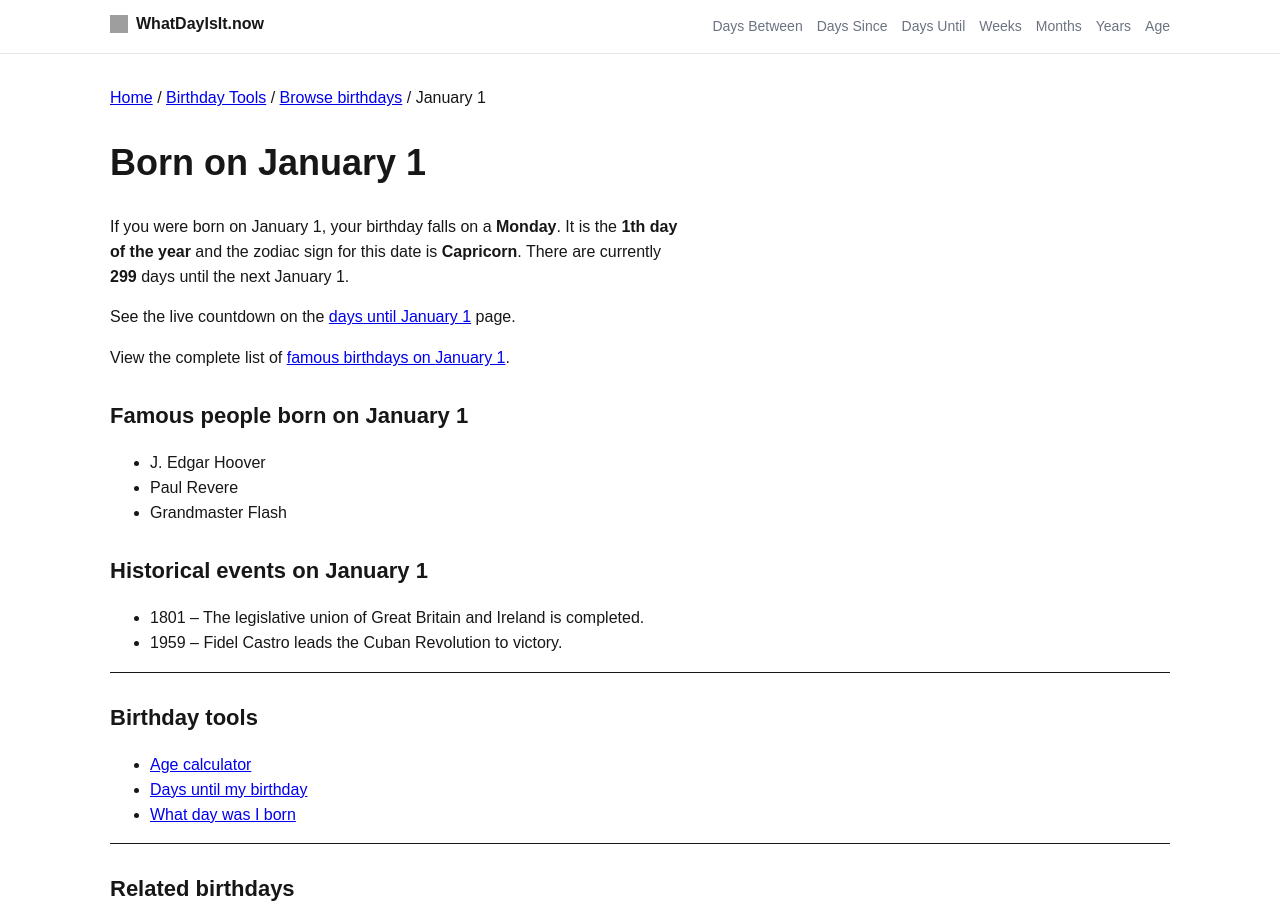
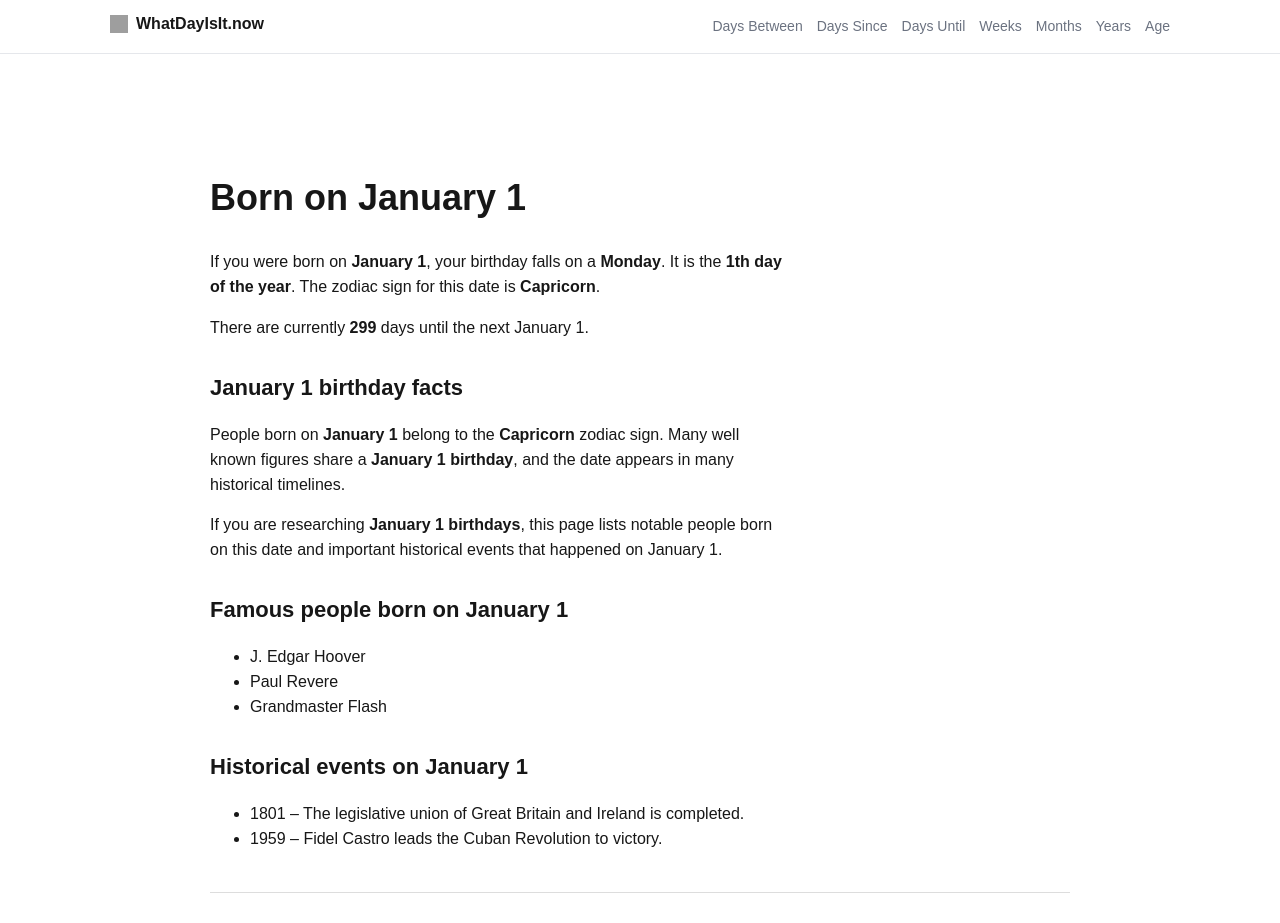
Before and after one commit to bosmeel/whatdayisit-now, a Next.js app: page /born-on/january-1 in a window 1280 px wide. Shown: the top 923 px of the page. Built offline with nearby package versions, Linux system fonts and the light colour scheme; grey boxes are pictures that could not be loaded.

Commit message:
feature: birthday cluster index page with monthly navigation

```diff
--- a/app/born-on/[date]/page.tsx
+++ b/app/born-on/[date]/page.tsx
@@ -3,35 +3,32 @@ import Link from "next/link";
 import Script from "next/script";
 
 type PageProps = {
-  params: Promise<{
-    date: string;
-  }>;
+  params: Promise<{ date: string }>;
 };
 
 const months = [
-  { name: "january", days: 31, index: 0 },
-  { name: "february", days: 29, index: 1 },
-  { name: "march", days: 31, index: 2 },
-  { name: "april", days: 30, index: 3 },
-  { name: "may", days: 31, index: 4 },
-  { name: "june", days: 30, index: 5 },
-  { name: "july", days: 31, index: 6 },
-  { name: "august", days: 31, index: 7 },
-  { name: "september", days: 30, index: 8 },
-  { name: "october", days: 31, index: 9 },
-  { name: "november", days: 30, index: 10 },
-  { name: "december", days: 31, index: 11 },
+  { name: "january", days: 31 },
+  { name: "february", days: 29 },
+  { name: "march", days: 31 },
+  { name: "april", days: 30 },
+  { name: "may", days: 31 },
+  { name: "june", days: 30 },
+  { name: "july", days: 31 },
+  { name: "august", days: 31 },
+  { name: "september", days: 30 },
+  { name: "october", days: 31 },
+  { name: "november", days: 30 },
+  { name: "december", days: 31 },
 ];
 
 function formatSlug(slug: string) {
   const [month, day] = slug.split("-");
-  const monthName = month.charAt(0).toUpperCase() + month.slice(1);
-  return `${monthName} ${day}`;
+  return `${month.charAt(0).toUpperCase() + month.slice(1)} ${day}`;
 }
 
 function getMonthIndex(month: string) {
-  const m = months.find((m) => m.name === month);
-  return m ? m.index : 0;
+  const index = months.findIndex((m) => m.name === month);
+  return index === -1 ? 0 : index;
 }
 
 function getDayOfYear(month: string, day: number) {
@@ -43,8 +40,22 @@ function getDayOfYear(month: string, day: number) {
   return total + day;
 }
 
+function daysUntilNextBirthday(monthIndex: number, day: number) {
+  const today = new Date();
+  const now = new Date(today.getFullYear(), today.getMonth(), today.getDate());
+
+  let next = new Date(now.getFullYear(), monthIndex, day);
+
+  if (next < now) {
+    next = new Date(now.getFullYear() + 1, monthIndex, day);
+  }
+
+  const diff = next.getTime() - now.getTime();
+  return Math.ceil(diff / 86400000);
+}
+
 function getZodiac(month: number, day: number) {
-  const signs: [string, number, number][] = [
+  const zodiac = [
     ["Capricorn", 1, 19],
     ["Aquarius", 2, 18],
     ["Pisces", 3, 20],
@@ -60,67 +71,51 @@ function getZodiac(month: number, day: number) {
     ["Capricorn", 12, 31],
   ];
 
-  for (const [name, m, d] of signs) {
+  for (const [name, m, d] of zodiac) {
     if (month === m && day <= d) return name;
   }
 
   return "Capricorn";
 }
 
-function daysUntilNextBirthday(monthIndex: number, day: number) {
-  const today = new Date();
-  const year = today.getFullYear();
-
-  let next = new Date(year, monthIndex, day);
-  if (next < today) next = new Date(year + 1, monthIndex, day);
-
-  const diff = next.getTime() - today.getTime();
-  return Math.ceil(diff / (1000 * 60 * 60 * 24));
+function buildAllDates() {
+  const arr: string[] = [];
+  months.forEach((m) => {
+    for (let d = 1; d <= m.days; d++) {
+      arr.push(`${m.name}-${d}`);
+    }
+  });
+  return arr;
 }
 
 export function generateStaticParams() {
-  const routes: { date: string }[] = [];
-
-  months.forEach((month) => {
-    for (let d = 1; d <= month.days; d++) {
-      routes.push({
-        date: `${month.name}-${d}`,
-      });
-    }
-  });
-
-  return routes;
+  return buildAllDates().map((date) => ({ date }));
 }
 
 export async function generateMetadata({ params }: PageProps): Promise<Metadata> {
   const { date } = await params;
-  const formatted = formatSlug(date);
 
   return {
-    title: `Born on ${formatted} – Birthday Facts`,
-    description: `Discover famous birthdays, historical events and facts about ${formatted}.`,
-    alternates: {
-      canonical: `https://whatdayisit.now/born-on/${date}`,
-    },
+    title: `Born on ${formatSlug(date)} – Birthday Facts`,
+    description: `Discover zodiac sign, famous birthdays and historical events for ${formatSlug(date)}.`,
   };
 }
 
 export default async function Page({ params }: PageProps) {
+
   const { date } = await params;
 
   const { famousBirthdays } = await import("@/lib/famous-birthdays");
   const { eventsOnThisDay } = await import("@/lib/events-on-this-day");
 
   const [monthSlug, dayStr] = date.split("-");
-  const day = parseInt(dayStr);
+  const day = parseInt(dayStr, 10);
 
+  const monthIndex = getMonthIndex(monthSlug);
   const formatted = formatSlug(date);
-  const monthIndex = getMonthIndex(monthSlug);
 
-  const refYear = 2024;
-  const dateObj = new Date(refYear, monthIndex, day);
-
-  const weekday = dateObj.toLocaleDateString("en-US", { weekday: "long" });
+  const refDate = new Date(2024, monthIndex, day);
+  const weekday = refDate.toLocaleDateString("en-US", { weekday: "long" });
 
   const dayOfYear = getDayOfYear(monthSlug, day);
   const zodiac = getZodiac(monthIndex + 1, day);
@@ -129,11 +124,7 @@ export default async function Page({ params }: PageProps) {
   const famous = famousBirthdays[date] || [];
   const events = eventsOnThisDay[date] || [];
 
-  const allDates: string[] = [];
-  months.forEach((m) => {
-    for (let d = 1; d <= m.days; d++) allDates.push(`${m.name}-${d}`);
-  });
-
+  const allDates = buildAllDates();
   const currentIndex = allDates.indexOf(date);
 
   const prevDate =
@@ -142,7 +133,13 @@ export default async function Page({ params }: PageProps) {
   const nextDate =
     currentIndex === allDates.length - 1 ? allDates[0] : allDates[currentIndex + 1];
 
-  const relatedDates = allDates.slice(currentIndex + 2, currentIndex + 7);
+  const relatedDates = [
+    allDates[(currentIndex + 1) % allDates.length],
+    allDates[(currentIndex + 2) % allDates.length],
+    allDates[(currentIndex + 3) % allDates.length],
+    allDates[(currentIndex + 4) % allDates.length],
+    allDates[(currentIndex + 5) % allDates.length],
+  ];
 
   const schema = {
     "@context": "https://schema.org",
@@ -152,52 +149,48 @@ export default async function Page({ params }: PageProps) {
   };
 
   return (
-    <main className="mx-auto max-w-4xl px-4 py-10">
+    <main style={{ maxWidth: 900, margin: "40px auto", padding: 20 }}>
+
       <Script
         id="schema"
         type="application/ld+json"
         dangerouslySetInnerHTML={{ __html: JSON.stringify(schema) }}
       />
 
-      <nav className="mb-6 text-sm">
-        <Link href="/">Home</Link> /{" "}
-        <Link href="/birthday">Birthday Tools</Link> /{" "}
-        <Link href="/born-on">Browse birthdays</Link> / {formatted}
-      </nav>
+      <h1>Born on {formatted}</h1>
 
-      <h1 className="text-3xl font-bold mb-6">
-        Born on {formatted}
-      </h1>
-
-      <p className="mb-6">
-        If you were born on {formatted}, your birthday falls on a <strong>{weekday}</strong>.
-        It is the <strong>{dayOfYear}th day of the year</strong> and the zodiac sign for this
-        date is <strong>{zodiac}</strong>. There are currently <strong>{daysUntil}</strong> days
-        until the next {formatted}.
+      <p>
+        If you were born on <strong>{formatted}</strong>, your birthday falls on a{" "}
+        <strong>{weekday}</strong>. It is the{" "}
+        <strong>{dayOfYear}th day of the year</strong>. The zodiac sign for this date is{" "}
+        <strong>{zodiac}</strong>.
       </p>
 
-      <p className="mb-6">
-        See the live countdown on the{" "}
-        <Link href={`/days-until/${monthSlug}-${day}`}>
-          days until {formatted}
-        </Link>{" "}
-        page.
+      <p>
+        There are currently <strong>{daysUntil}</strong> days until the next {formatted}.
       </p>
 
-      <p className="mb-8">
-        View the complete list of{" "}
-        <Link href={`/famous-birthdays/${date}`}>
-          famous birthdays on {formatted}
-        </Link>.
-      </p>
+      <section style={{ marginTop: 30 }}>
+        <h2>{formatted} birthday facts</h2>
+
+        <p>
+          People born on <strong>{formatted}</strong> belong to the{" "}
+          <strong>{zodiac}</strong> zodiac sign. Many well known figures share a{" "}
+          <strong>{formatted} birthday</strong>, and the date appears in many
+          historical timelines.
+        </p>
+
+        <p>
+          If you are researching <strong>{formatted} birthdays</strong>, this page
+          lists notable people born on this date and important historical events
+          that happened on {formatted}.
+        </p>
+      </section>
 
       {famous.length > 0 && (
-        <section className="mb-10">
-          <h2 className="text-xl font-semibold mb-3">
-            Famous people born on {formatted}
-          </h2>
-
-          <ul className="list-disc pl-6 space-y-1">
+        <section style={{ marginTop: 30 }}>
+          <h2>Famous people born on {formatted}</h2>
+          <ul>
             {famous.map((p: string) => (
               <li key={p}>{p}</li>
             ))}
@@ -206,12 +199,9 @@ export default async function Page({ params }: PageProps) {
       )}
 
       {events.length > 0 && (
-        <section className="mb-10">
-          <h2 className="text-xl font-semibold mb-3">
-            Historical events on {formatted}
-          </h2>
-
-          <ul className="list-disc pl-6 space-y-1">
+        <section style={{ marginTop: 30 }}>
+          <h2>Historical events on {formatted}</h2>
+          <ul>
             {events.map((e: string) => (
               <li key={e}>{e}</li>
             ))}
@@ -219,37 +209,54 @@ export default async function Page({ params }: PageProps) {
         </section>
       )}
 
-      <section className="mt-12 border-t pt-8">
-        <h2 className="text-xl font-semibold mb-4">
-          Birthday tools
-        </h2>
+      <section style={{ marginTop: 40, borderTop: "1px solid #ddd", paddingTop: 20 }}>
+        <h2>Related birthdays</h2>
 
-        <ul className="list-disc pl-6 space-y-2">
-          <li><Link href="/age-calculator">Age calculator</Link></li>
-          <li><Link href="/days-until-my-birthday">Days until my birthday</Link></li>
-          <li><Link href="/what-day-was-i-born">What day was I born</Link></li>
+        <ul style={{ display: "flex", flexWrap: "wrap", gap: "10px", padding: 0, listStyle: "none" }}>
+          {relatedDates.map((d) => (
+            <li key={d}>
+              <Link
+                href={`/born-on/${d}`}
+                style={{
+                  border: "1px solid #ccc",
+                  borderRadius: "6px",
+                  padding: "4px 10px",
+                  fontSize: "14px",
+                  display: "inline-block",
+                }}
+              >
+                {formatSlug(d)}
+              </Link>
+            </li>
+          ))}
         </ul>
       </section>
 
-      <section className="mt-12 border-t pt-8">
-        <h2 className="text-xl font-semibold mb-4">
-          Related birthdays
-        </h2>
+      <section style={{ marginTop: 40 }}>
+        <h2>More birthdays around {formatted}</h2>
 
-        <div className="flex flex-wrap gap-3">
-          {relatedDates.map((d) => (
-            <Link
-              key={d}
-              href={`/born-on/${d}`}
-              className="border rounded px-3 py-1 text-sm"
-            >
-              {formatSlug(d)}
+        <ul>
+          <li>
+            <Link href={`/born-on/${prevDate}`}>
+              People born on {formatSlug(prevDate)}
             </Link>
-          ))}
-        </div>
+          </li>
+
+          <li>
+            <Link href={`/born-on/${date}`}>
+              Famous birthdays on {formatted}
+            </Link>
+          </li>
+
+          <li>
+            <Link href={`/born-on/${nextDate}`}>
+              People born on {formatSlug(nextDate)}
+            </Link>
+          </li>
+        </ul>
       </section>
 
-      <div className="mt-10 flex justify-between text-sm">
+      <div style={{ marginTop: 40, display: "flex", justifyContent: "space-between" }}>
         <Link href={`/born-on/${prevDate}`}>← {formatSlug(prevDate)}</Link>
         <Link href={`/born-on/${nextDate}`}>{formatSlug(nextDate)} →</Link>
       </div>
--- a/app/born-on/page.tsx
+++ b/app/born-on/page.tsx
@@ -4,78 +4,88 @@ import type { Metadata } from "next";
 export const metadata: Metadata = {
   title: "Browse Birthdays by Date",
   description:
-    "Explore birthdays, historical events and famous people born on every day of the year.",
-  alternates: {
-    canonical: "https://whatdayisit.now/born-on",
-  },
+    "Explore birthdays for every day of the year. Discover famous people, zodiac signs and historical events for each date.",
 };
 
 const months = [
-  { name: "january", days: 31 },
-  { name: "february", days: 29 },
-  { name: "march", days: 31 },
-  { name: "april", days: 30 },
-  { name: "may", days: 31 },
-  { name: "june", days: 30 },
-  { name: "july", days: 31 },
-  { name: "august", days: 31 },
-  { name: "september", days: 30 },
-  { name: "october", days: 31 },
-  { name: "november", days: 30 },
-  { name: "december", days: 31 },
+  "january",
+  "february",
+  "march",
+  "april",
+  "may",
+  "june",
+  "july",
+  "august",
+  "september",
+  "october",
+  "november",
+  "december",
 ];
 
-function formatMonth(name: string) {
-  return name.charAt(0).toUpperCase() + name.slice(1);
+const daysPerMonth: Record<string, number> = {
+  january: 31,
+  february: 29,
+  march: 31,
+  april: 30,
+  may: 31,
+  june: 30,
+  july: 31,
+  august: 31,
+  september: 30,
+  october: 31,
+  november: 30,
+  december: 31,
+};
+
+function formatMonth(m: string) {
+  return m.charAt(0).toUpperCase() + m.slice(1);
 }
 
 export default function Page() {
   return (
-    <main className="mx-auto max-w-5xl px-4 py-10">
+    <main style={{ maxWidth: 900, margin: "40px auto", padding: 20 }}>
 
-      <nav className="mb-6 text-sm">
-        <Link href="/" className="underline">Home</Link>
-        {" / "}
-        Browse Birthdays
-      </nav>
+      <h1>Browse Birthdays by Date</h1>
 
-      <h1 className="text-3xl font-bold mb-6">
-        Browse Birthdays by Date
-      </h1>
-
-      <p className="mb-10">
-        Explore famous birthdays, historical events and facts for every day of the year.
+      <p>
+        Explore birthdays for every day of the year. Each page shows famous
+        people born on that date, zodiac information and historical events.
       </p>
 
       {months.map((month) => (
-        <section key={month.name} className="mb-8">
+        <section key={month} style={{ marginTop: 40 }}>
+          <h2>{formatMonth(month)} birthdays</h2>
 
-          <h2 className="text-xl font-semibold mb-3">
-            {formatMonth(month.name)}
-          </h2>
-
-          <div className="flex flex-wrap gap-2">
-
-            {Array.from({ length: month.days }, (_, i) => {
-              const day = i + 1;
-              const slug = `${month.name}-${day}`;
-
-              return (
-                <Link
-                  key={slug}
-                  href={`/born-on/${slug}`}
-                  className="border rounded px-2 py-1 text-sm hover:bg-neutral-100"
-                >
-                  {day}
-                </Link>
-              );
-            })}
-
-          </div>
-
+          <ul
+            style={{
+              display: "flex",
+              flexWrap: "wrap",
+              gap: "8px",
+              padding: 0,
+              listStyle: "none",
+            }}
+          >
+            {Array.from({ length: daysPerMonth[month] }, (_, i) => i + 1).map(
+              (day) => (
+                <li key={day}>
+                  <Link
+                    href={`/born-on/${month}-${day}`}
+                    style={{
+                      border: "1px solid #ccc",
+                      borderRadius: "6px",
+                      padding: "4px 8px",
+                      fontSize: "14px",
+                      display: "inline-block",
+                    }}
+                  >
+                    {formatMonth(month)} {day}
+                  </Link>
+                </li>
+              )
+            )}
+          </ul>
         </section>
       ))}
-
     </main>
   );
 }
```
Also changed, not shown: app/days-between/[pair]/page.tsx (+17 -8 lines).
